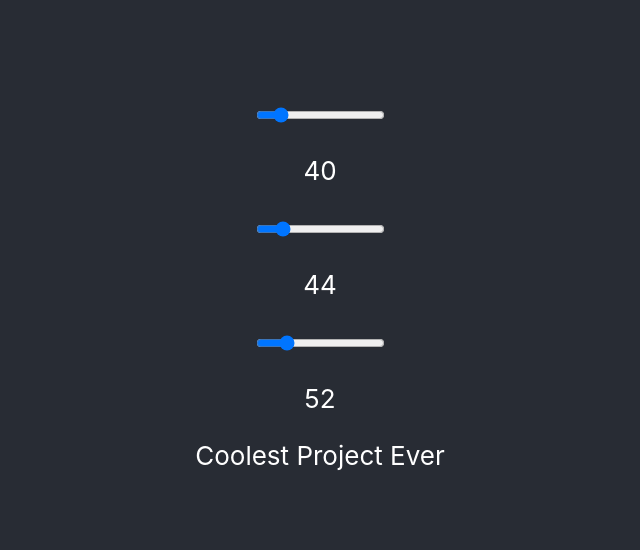
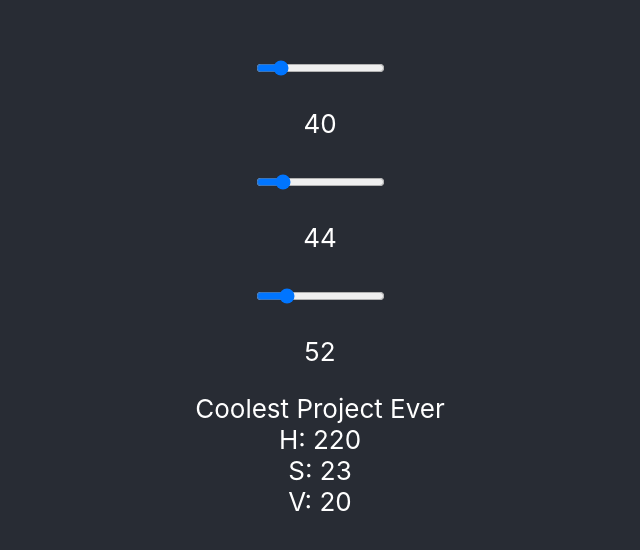
Before and after one commit to Noam-Bahar/color-slider, a React (Create React App) app: page / in a window 1280 px wide. Shown: the part 116-666 px from the top of the page, without its empty margins (320-960 px from the left). Built offline with nearby package versions, Linux system fonts and the light colour scheme.

Commit message:
Feat: add dynamic text color changer by background color

```diff
--- a/src/App.js
+++ b/src/App.js
@@ -1,17 +1,34 @@
 import { useRecoilValue } from 'recoil';
 import './App.css';
 import Slider from './components/Slider';
-import { blueState, colorState, greenState, redState } from './StateManager';
+import {
+  redState,
+  greenState,
+  blueState,
+  rgb,
+  hsvArray,
+  textColor,
+} from './StateManager';
 
 const App = () => {
-  const color = useRecoilValue(colorState);
+  const color = useRecoilValue(rgb);
+  const textBrightness = useRecoilValue(textColor);
+  const { h, s, v } = useRecoilValue(hsvArray);
 
   return (
-    <div className='App' style={{ backgroundColor: color }}>
+    <div
+      className='App'
+      style={{ backgroundColor: color, color: `hsl(0 0% ${textBrightness}%)` }}
+    >
       <Slider key='slide-red' color={redState} />
       <Slider key='slide-green' color={greenState} />
       <Slider key='slide-blue' color={blueState} />
       <header className='App-header'>Coolest Project Ever</header>
+      H: {h}
+      <br />
+      S: {s}
+      <br />
+      V: {v}
     </div>
   );
 };
--- a/src/StateManager.jsx
+++ b/src/StateManager.jsx
@@ -1,12 +1,58 @@
 import { atom, selector } from 'recoil';
 
-export const colorState = selector({
-  key: 'colorState',
+export const textColor = selector({
+  key: 'textColor',
+  get: ({ get }) => {
+    const { r, g, b } = get(rgbArray);
+    const luma = 0.2126 * r + 0.7152 * g + 0.0722 * b;
+    return luma >= 165 ? '00' : '100';
+  },
+});
+
+export const hsvArray = selector({
+  key: 'hsvArray',
+  get: ({ get }) => {
+    const { r, g, b } = get(rgbArray);
+
+    const cmax = Math.max(r, g, b);
+    const cmin = Math.min(r, g, b);
+    const delta = cmax - cmin;
+
+    let h;
+    if (!delta) {
+      h = 0;
+    } else if (r === cmax) {
+      h = (60 * ((g - b) / delta) + 360) % 360;
+    } else if (g === cmax) {
+      h = (60 * ((b - r) / delta) + 120) % 360;
+    } else if (b === cmax) {
+      h = (60 * ((r - g) / delta) + 240) % 360;
+    }
+    h = Math.trunc(h);
+
+    const s = Math.trunc(cmax !== 0 ? (delta / cmax) * 100 : 0);
+
+    const v = Math.trunc((cmax / 255) * 100);
+
+    return { h, s, v };
+  },
+});
+
+export const rgb = selector({
+  key: 'rgb',
+  get: ({ get }) => {
+    const { r, g, b } = get(rgbArray);
+    return `rgb(${r} ${g} ${b})`;
+  },
+});
+
+export const rgbArray = selector({
+  key: 'rgbArray',
   get: ({ get }) => {
     const r = get(redState);
     const g = get(greenState);
     const b = get(blueState);
-    return `rgb(${r} ${g} ${b})`;
+    return { r, g, b };
   },
 });
 
--- a/src/components/Slider.jsx
+++ b/src/components/Slider.jsx
@@ -12,7 +12,7 @@ const Slider = (props) => {
         max={values.MAX}
         value={value}
         onInput={(e) => {
-          setValue(e.target.value);
+          setValue(+e.target.value);
         }}
       />
       <p id='rangeValue'>{value}</p>
```
